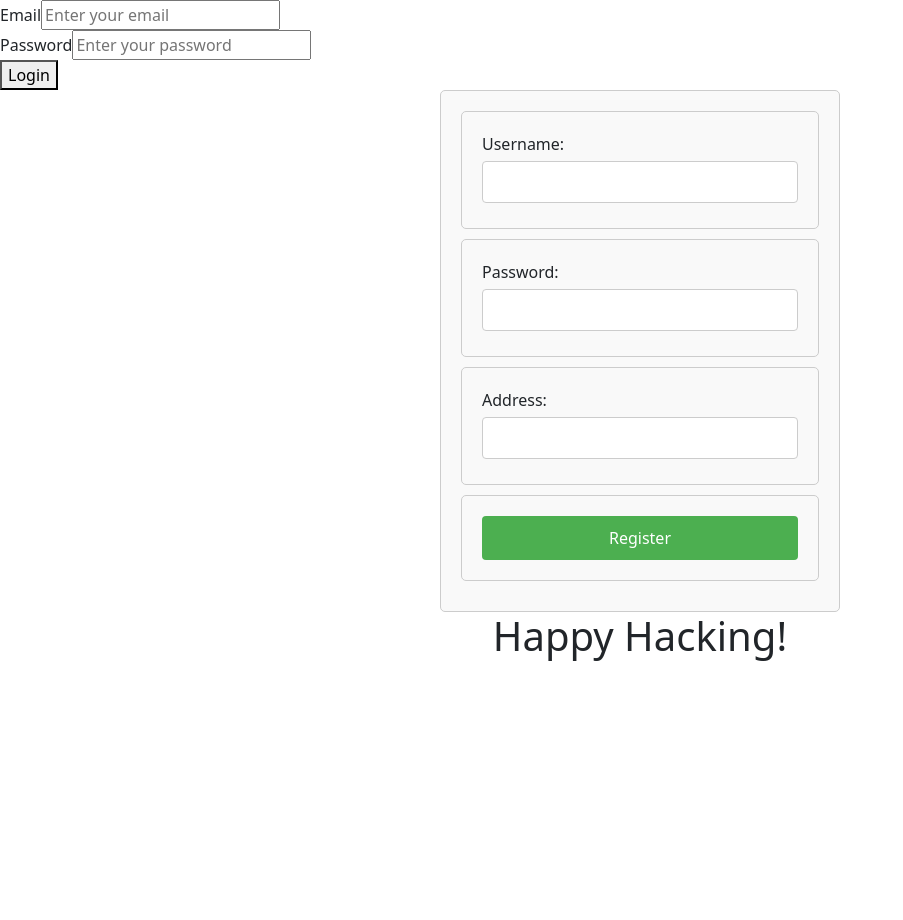
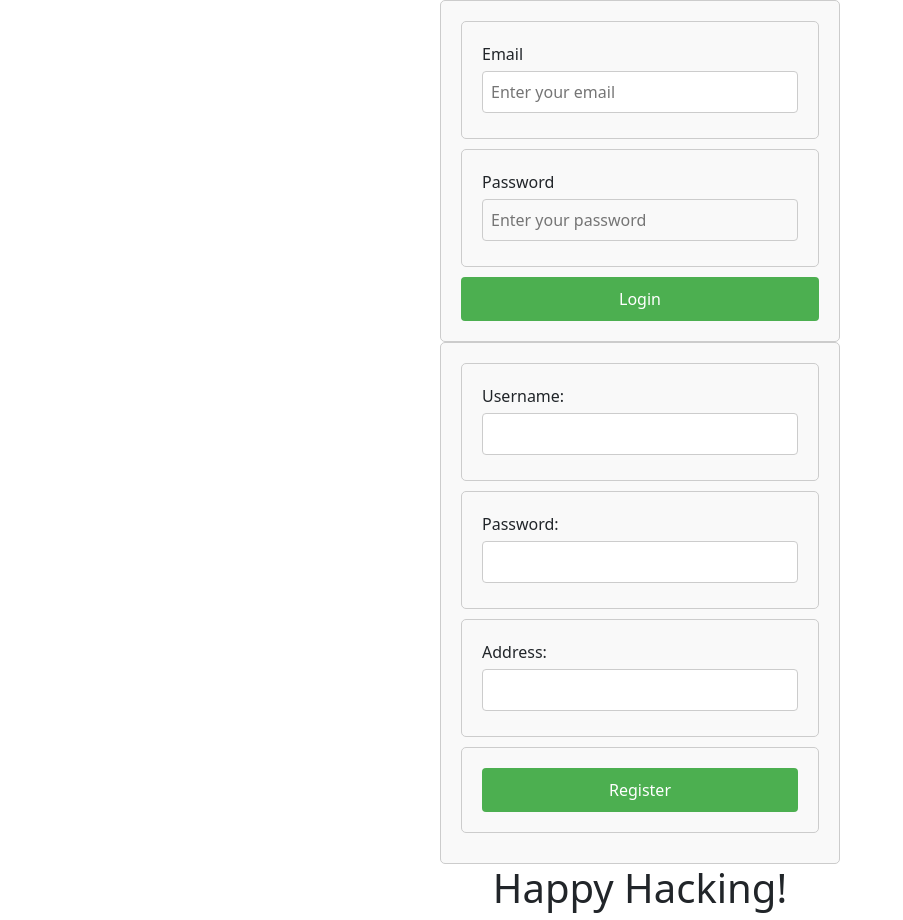
Before and after one commit to SanRaph/fullstack_messaging_frontend, a React (Create React App) app: page / in a window 1280 px wide. Shown: the whole page, without its empty margins (0-903 px from the left). Before the commit the page ends 800 px from the top, so only its background shows below. Built offline with nearby package versions, Linux system fonts and the light colour scheme.

Commit message:
saving form state for login

```diff
--- a/src/Login.css
+++ b/src/Login.css
@@ -8,11 +8,11 @@
     background-color: #f9f9f9;
   }
 
-  .registration-form-container form div {
+  .login-form-container form div {
     margin-bottom: 10px;
   }
 
-  .registration-form-container input {
+  .login-form-container input {
     width: 100%;
     padding: 8px;
     margin: 5px 0;
@@ -20,7 +20,7 @@
     border: 1px solid #ccc;
   }
 
-  .registration-form-container button {
+  .login-form-container button {
     width: 100%;
     padding: 10px;
     background-color: #4CAF50;
@@ -30,6 +30,6 @@
     cursor: pointer;
   }
 
-  .registration-form-container button:hover {
+  .login-form-container button:hover {
     background-color: #45a049;
   }
--- a/src/Login.js
+++ b/src/Login.js
@@ -10,12 +10,14 @@ const API_URI = window.location.host === 'localhost' ? 'http://localhost:3000/us
 
 const Login = () => {
 
+    const [formData, setFormData] = useState({});
+
 
 
     return(
-        <div>
+        <div className='login-form-container'>
       <form >
-        <div>
+        <div className='login-form-container'>
           <label>Email</label>
           <input
             type="email"
@@ -24,16 +26,16 @@ const Login = () => {
             required
           />
         </div>
-        <div>
-          <label>Password</label>
-          <input
+        <div className='login-form-container'>
+          <label >Password</label>
+          <input className='login-form-container'
             type="password"
             name="password"
             placeholder="Enter your password"
             required
           />
         </div>
-        <button type="submit">Login</button>
+        <button className='login-form-container login-form-container button:hover' type="submit">Login</button>
       </form>
     </div>
     );
```
